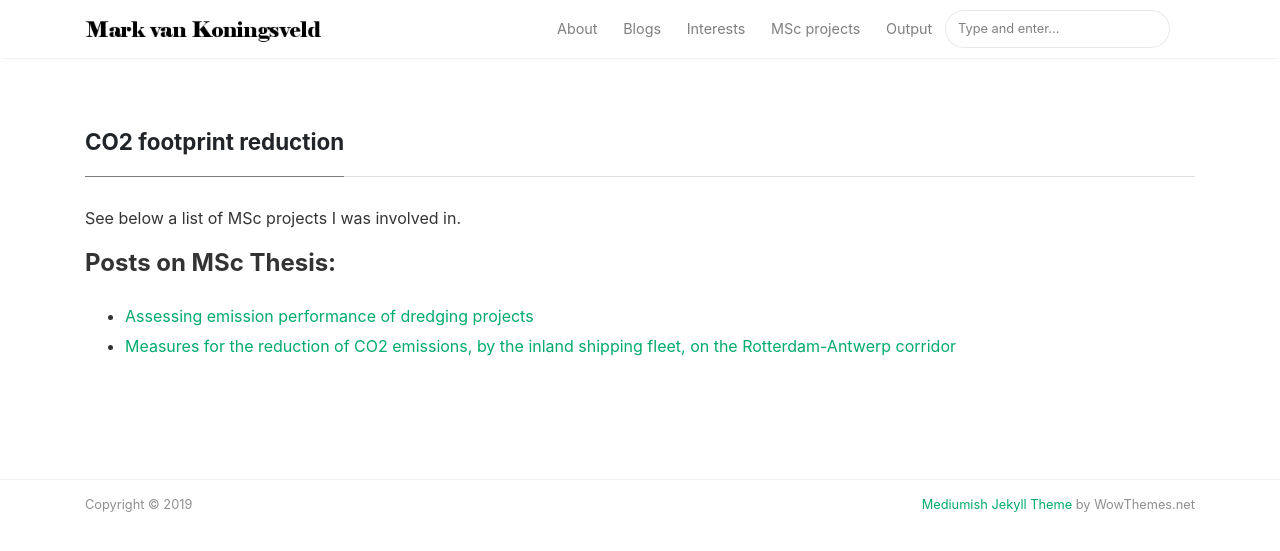
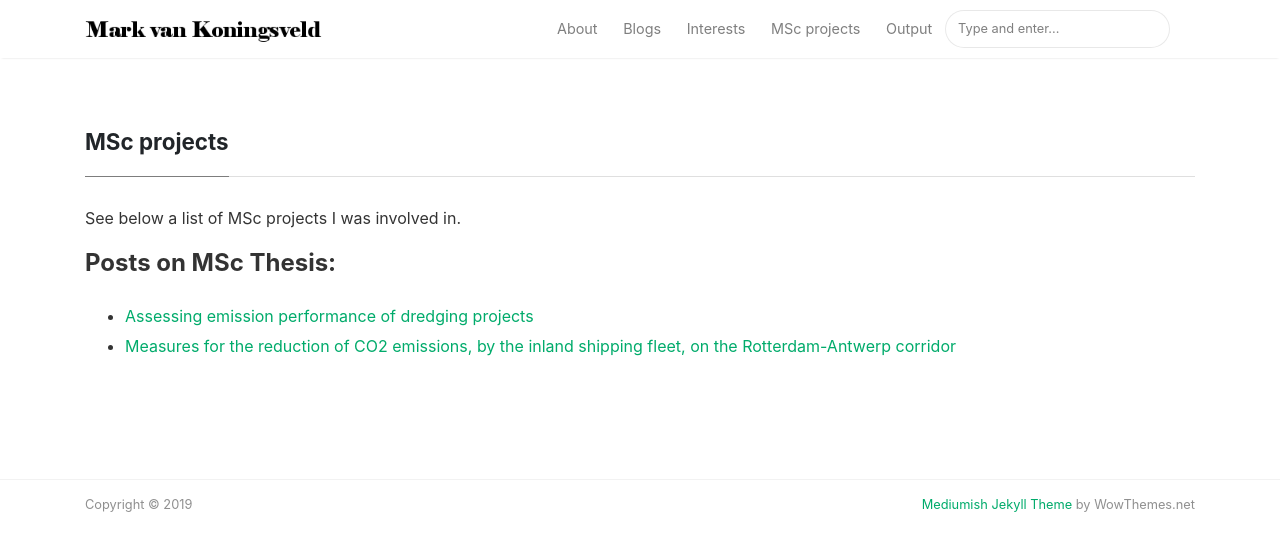
Before and after one commit to markvankoningsveld/markvankoningsveld.github.io, a Jekyll site: the page built from _pages/msc_projects.md, in a window 1280 px wide. Shown: the top 551 px of the page. Built offline with Jekyll 4.4.1, drawn with Linux system fonts in a browser that asks for light colours; nearby versions of some CDN libraries.

Commit message:
Updated link on MSc projects page

```diff
--- a/_pages/msc_projects.md
+++ b/_pages/msc_projects.md
@@ -1,7 +1,7 @@
 ---
 layout: page
-title: CO2 footprint reduction
-permalink: /co2_footprint_reduction
+title: MSc projects
+permalink: /msc_projects
 category: [MSc Thesis]
 ---
 
```
